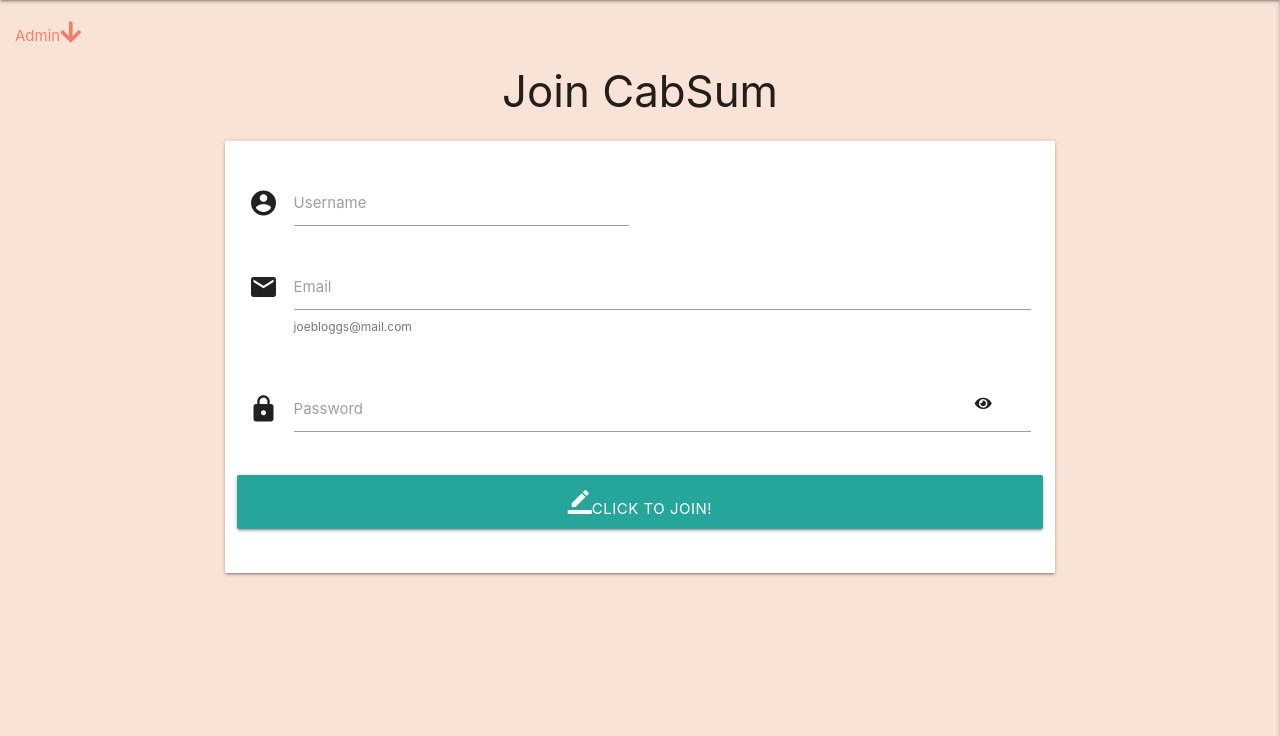
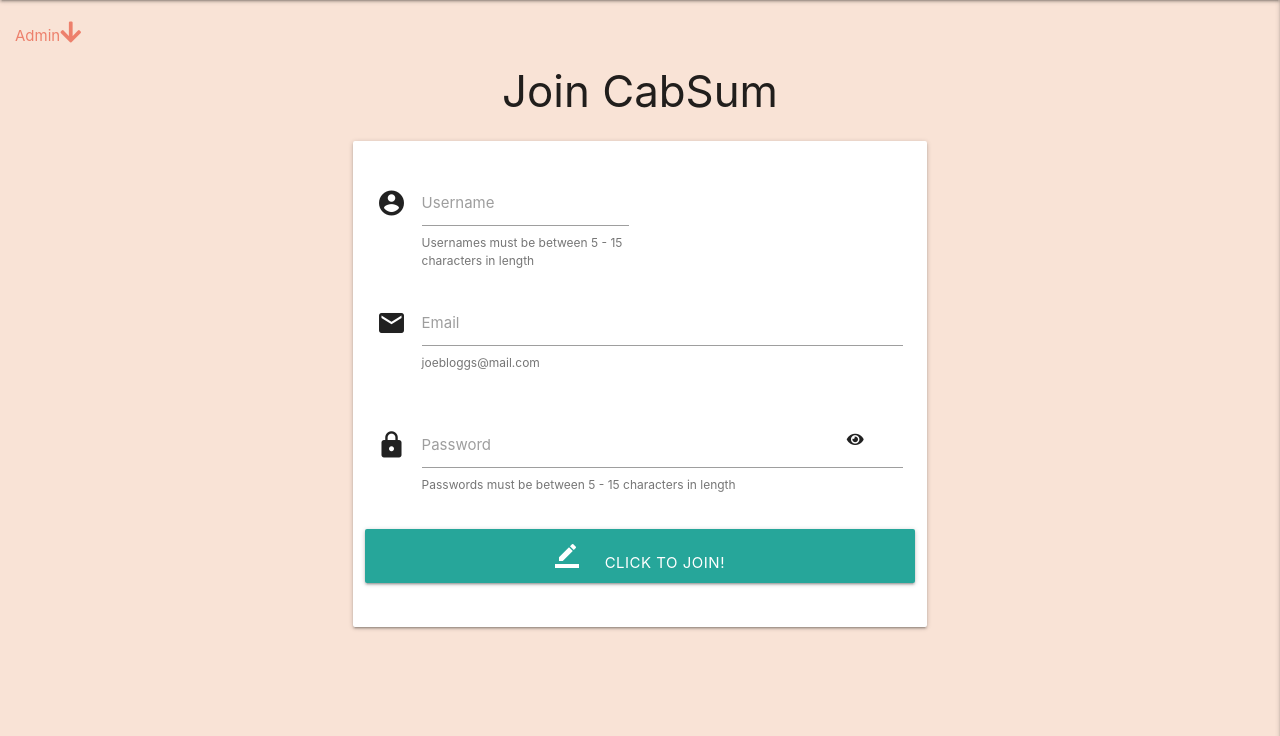
Before and after one commit to KelvenH/CarbSum, a Flask app: page /join in a window 1280 px wide. Shown: the part 64-800 px from the top of the page. Run offline with Flask 2, Linux system fonts and the light colour scheme; some libraries are stand-ins or nearby versions.

Commit message:
added vaidation to registration input fields

```diff
--- a/app.py
+++ b/app.py
@@ -36,7 +36,7 @@ def join():
             {"username": request.form.get("username").lower()})
 
         if existing_user:
-            flash("Username '{}' taken, please try another".format(
+            flash("Username {} taken, please try another".format(
                 request.form.get("username"))) #Added display of the attempted username within Flash message, Acknowledgement codemy.com https://www.youtube.com/watch?v=4yaG-jFfePc
             return redirect(url_for("join"))
 
--- a/static/css/style.css
+++ b/static/css/style.css
@@ -28,7 +28,9 @@ nav ul a,
     text-shadow: 2px 2px 2px rgba (0,0,0,0.5); /*--change these from lesson settings */
 }
 
-
+.flashes h4 {
+    line-height:2;
+}
 
 /*-- registration form --*/
 
@@ -43,3 +45,7 @@ nav ul a,
     top:10px;
     right:50px;
 }
+
+#join-btn-img {
+    padding-right: 2vw;
+}
--- a/templates/base.html
+++ b/templates/base.html
@@ -29,7 +29,8 @@
         </ul>
         <nav class="nav-extended">
             <div class="nav-wrapper">
-                <a href="{{ url_for('get_foods') }}" class="brand-logo">CarbSum</a> <!--temp href - re-map to new index.html-->
+                <a href="{{ url_for('get_foods') }}" class="brand-logo">CarbSum</a>
+                <!--temp href - re-map to new index.html-->
                 <a href="#" data-target="mobile-demo" class="sidenav-trigger right"><i class="fas fa-bars"></i></a>
                 <ul class="right hide-on-med-and-down">
                     <li><a href="{{ url_for('get_foods') }}">Home</a></li>
@@ -75,8 +76,27 @@
         </ul>
 
     </header>
-    {% block content %}
-    {% endblock %}
+
+
+    <section>
+        <!-- flash messages -->
+        {% with messages = get_flashed_messages() %}
+            {% if messages %}
+                {% for message in messages %}
+                    <div class="row flashes">
+                        <h4 class="light-blue lighten-4 center-align">{{ message }}</h4>
+                    </div>
+                {% endfor %}
+            {% endif %}
+        {% endwith %}
+    </section>
+
+
+    <main class="container">
+        {% block content %}
+        {% endblock %}
+    </main>
+
 
     <script src="https://code.jquery.com/jquery-3.6.0.min.js"
         integrity="sha256-/xUj+3OJU5yExlq6GSYGSHk7tPXikynS7ogEvDej/m4=" crossorigin="anonymous"></script>
--- a/templates/join.html
+++ b/templates/join.html
@@ -11,13 +11,14 @@
                 <!--username-->
                 <div class="input-field col s6">
                     <i class="material-icons prefix">account_circle</i>
-                    <input id="username" name="username" type="text" class="validate">
+                    <input id="username" name="username" type="text" class="validate" minlength="5" maxlength="15" pattern="^[a-zA-Z0-9]{5,15}$" required>
                     <label for="username">Username</label>
+                    <span class="helper-text" data-error="wrong" data-success="right">Usernames must be between 5 - 15 characters in length</span>
                 </div>
                 <!--email-->
                 <div class="input-field col s12">
                     <i class="material-icons prefix">email</i>
-                    <input id="email" type="email" class="validate">
+                    <input id="email" type="email" class="validate" required>
                     <label for="email">Email</label>
                     <span class="helper-text" data-error="wrong" data-success="right">joebloggs@mail.com</span>
                 </div>
@@ -29,14 +30,15 @@
                     <i class="material-icons prefix">lock</i>
                     <!--added show / hide password toggle icon-->
                     <span toggle="#password-field" class="fa fa-fw fa-eye field_icon toggle-password"></span>
-                    <input id="password" name="password" type="password" class="validate">
+                    <input id="password" name="password" type="password" minlength="5" maxlength="15" pattern="^[a-zA-Z0-9]{5,15}$" class="validate" required>
                     <label for="password">Password</label>
+                    <span class="helper-text" data-error="wrong" data-success="right">Passwords must be between 5 - 15 characters in length</span>
                 </div>
             </div>
             <!--submit-->
             <div class="row">
-                <button type="submit" class="col s12 btn-large"><i
-                        class="material-icons prefix">border_color</i>Click to Join!</button>
+                <button id="submit-join" type="submit" class="col s12 btn-large"><i
+                        id="join-btn-img" class="material-icons prefix">border_color</i>Click to Join!</button>
             </div>
 
         </div>
```
